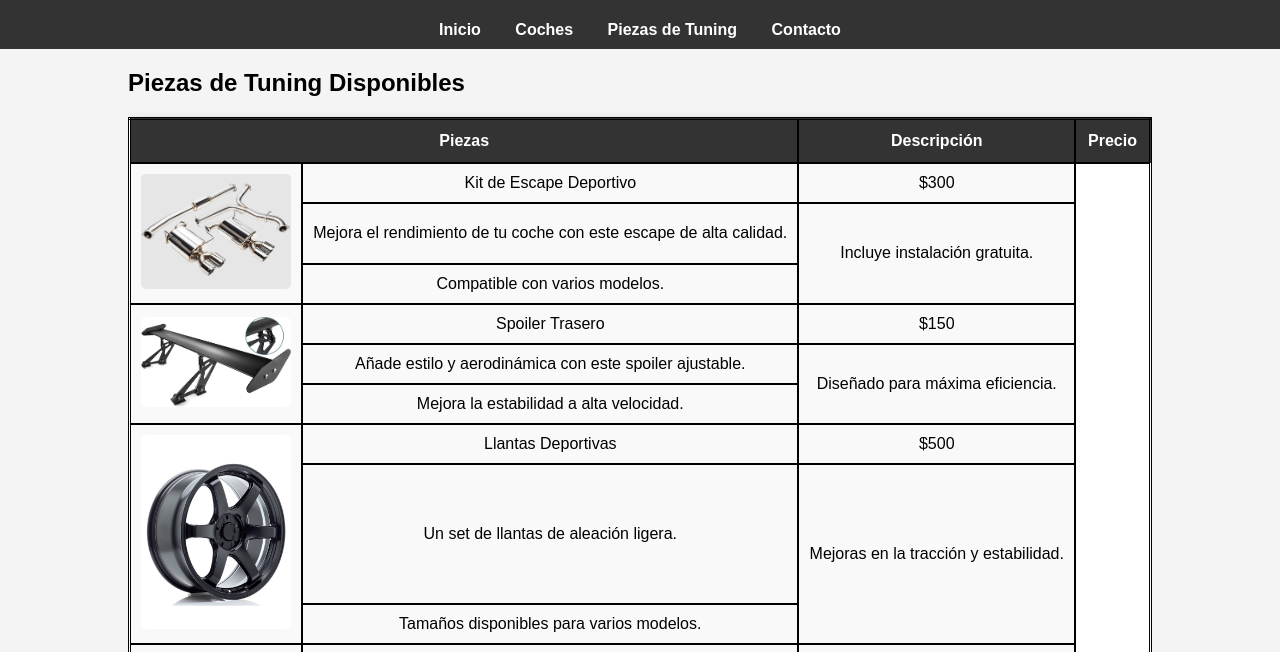
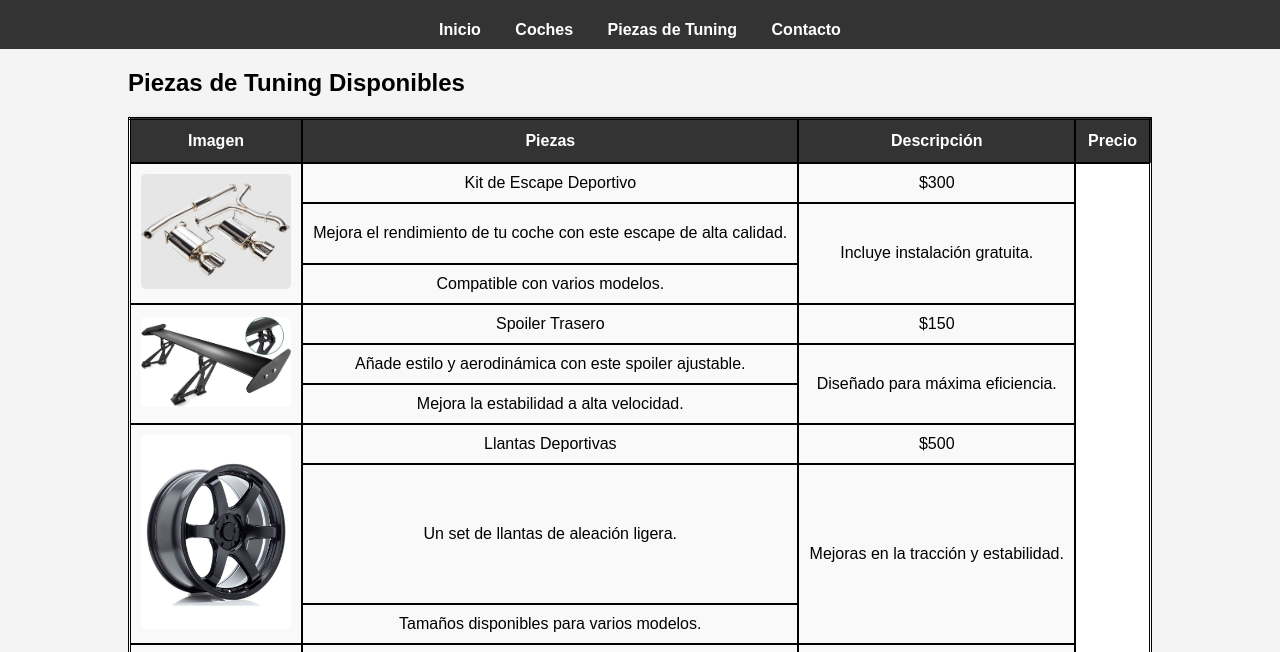
Before and after one commit to Rubens970/githubpage, a plain HTML site: page piezas.html in a window 1280 px wide. Shown: the part 89-741 px from the top of the page. Drawn offline with Linux system fonts and the light colour scheme.

Commit message:
piezas.html

```diff
--- a/piezas.html
+++ b/piezas.html
@@ -32,7 +32,8 @@
     <table style="width: 100%; border-collapse: collapse; border: double 3px #000;">
         <thead>
             <tr>
-                <th colspan="2" style="background-color: #333; color: white; border: 2px solid #000;">Piezas</th>
+                <th style="background-color: #333; color: white; border: 2px solid #000;">Imagen</th>
+                <th style="background-color: #333; color: white; border: 2px solid #000;">Piezas</th>
                 <th style="background-color: #333; color: white; border: 2px solid #000;">Descripción</th>
                 <th style="background-color: #333; color: white; border: 2px solid #000;">Precio</th>
             </tr>
```
